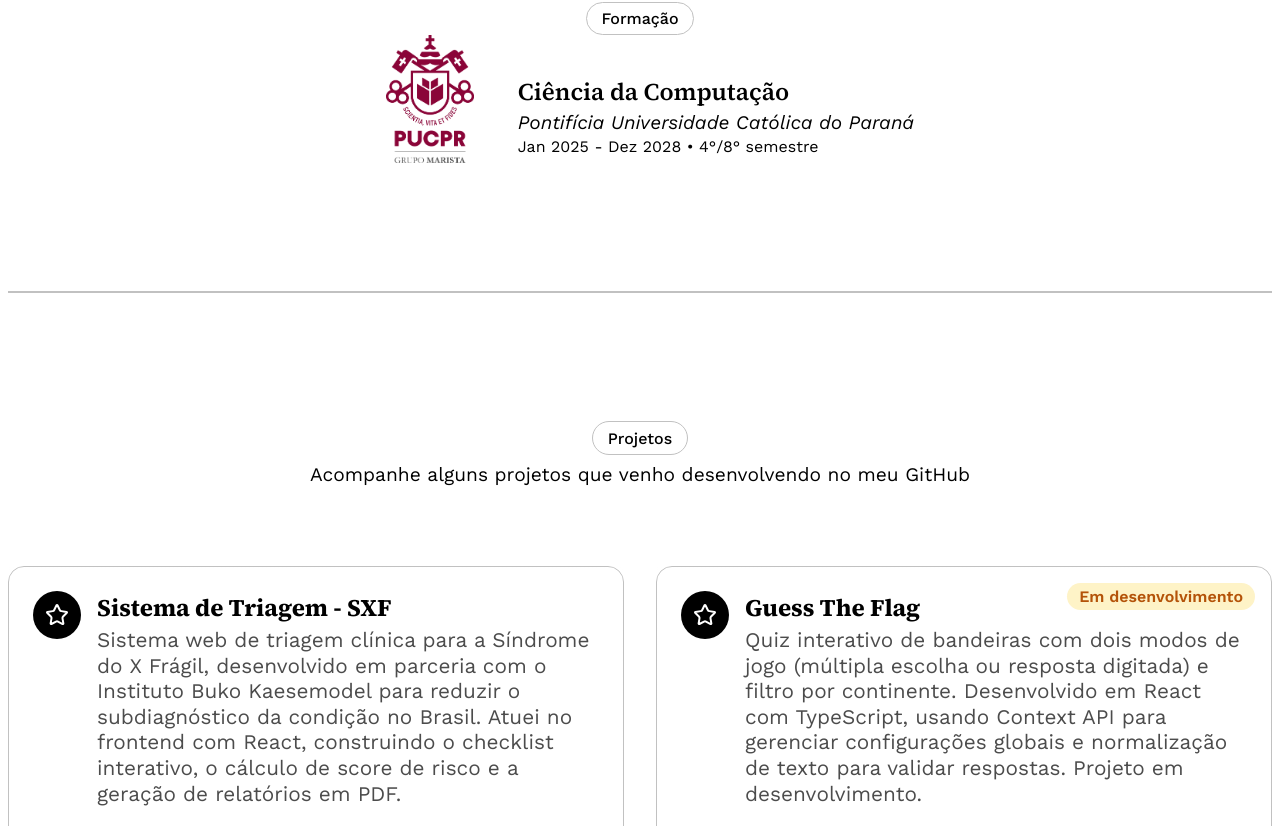
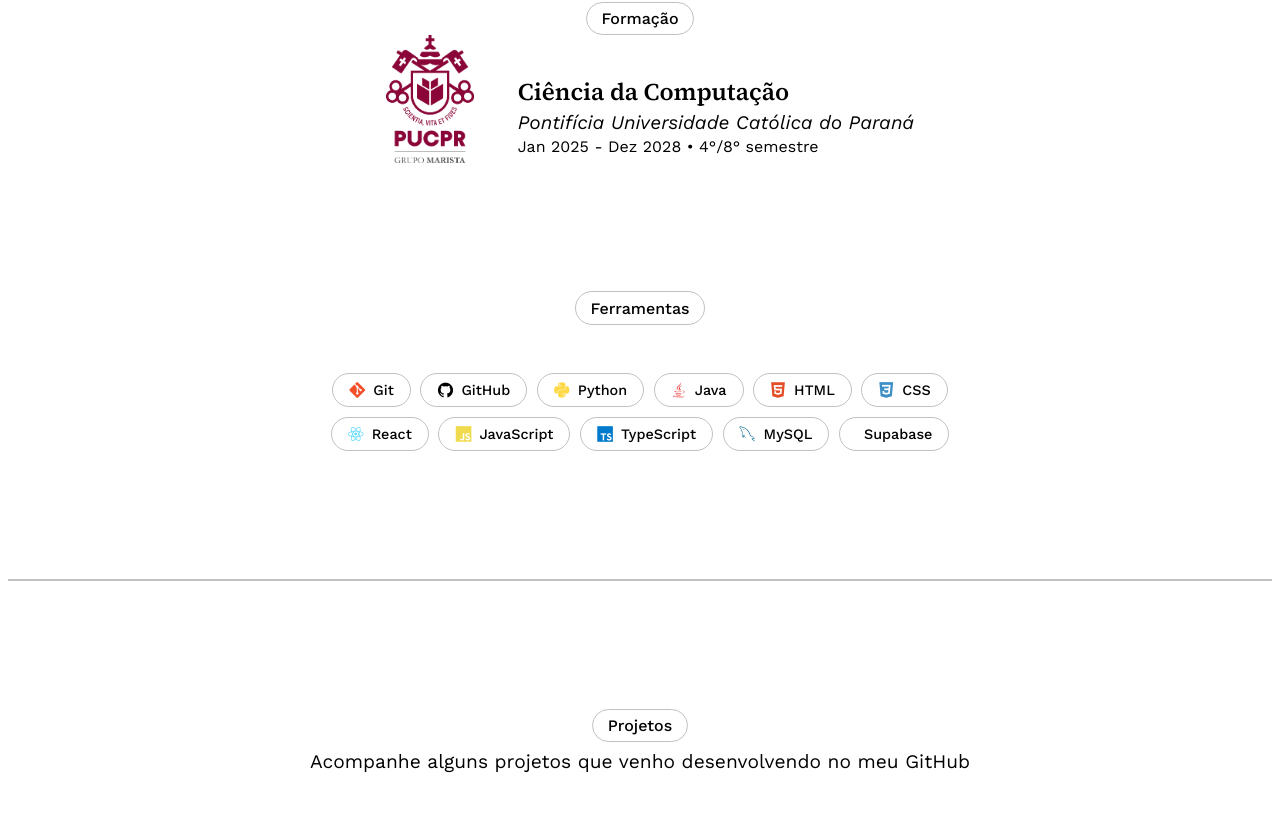
Before and after one commit to felipesokulskidev/portfolio-felipesokulski, a React (Vite) app: page / in a window 1280 px wide. Shown: the part 1714-2540 px from the top of the page. Built offline with nearby package versions, Linux system fonts and the light colour scheme.

Commit message:
adicionando stack

```diff
--- a/index.html
+++ b/index.html
@@ -6,6 +6,7 @@
     <meta name="viewport" content="width=device-width, initial-scale=1.0" />
     <title>Felipe Krupa Sokulski</title>
 
+    <link rel="stylesheet" href="https://cdn.jsdelivr.net/gh/devicons/devicon@latest/devicon.min.css">
     <link rel="preconnect" href="https://fonts.googleapis.com">
     <link rel="preconnect" href="https://fonts.gstatic.com" crossorigin>
     <link href="https://fonts.googleapis.com/css2?family=Source+Serif+4:ital,opsz,wght@0,8..60,200..900;1,8..60,200..900&family=Work+Sans:ital,wght@0,100..900;1,100..900&display=swap" rel="stylesheet">
--- a/src/components/Sobre.css
+++ b/src/components/Sobre.css
@@ -96,3 +96,51 @@
     font-weight: 400;
     font-size: 1rem;
 }
+
+.stack{
+    display: flex;
+    flex-wrap: wrap;
+    justify-content: center;
+    gap: 0.6rem;
+    margin-top: 3rem;
+    max-width: 50%;
+}
+
+.stack-pill{
+    display: flex;
+    align-items: center;
+    gap: 0.5rem;
+    padding: 0.5rem 1rem;
+    border: 1px solid var(--grey);
+    border-radius: 9999px;
+    background: transparent;
+    transition: border-color 0.2s ease, background 0.2s ease;
+}
+
+.stack-pill:hover{
+    border-color: var(--foreground, #333);
+    background: rgba(0,0,0,0.02);
+}
+
+.stack-pill-icon{
+    font-size: 1rem;
+    line-height: 1;
+}
+
+.stack-pill span{
+    font-family: var(--font-sans);
+    font-weight: 500;
+    font-size: 0.9rem;
+}
+
+.stack-title{
+    margin-top: 8rem;
+    display: flex;
+    gap: 0.5rem;
+    font-family: var(--font-sans);
+    font-weight: 500;
+    font-size: 1rem;
+    border: solid 1px var(--grey);
+    border-radius: 9999px;
+    padding: 0.4rem 0.9rem;
+}
--- a/src/components/Sobre.jsx
+++ b/src/components/Sobre.jsx
@@ -21,8 +21,54 @@ function Sobre(){
                 </div>
 
             </div>
+
+            <span className='stack-title'>Ferramentas</span>
+
             <div className='stack'>
-
+                <div className='stack-pill'>
+                    <i className="devicon-git-plain colored stack-pill-icon"></i>
+                    <span>Git</span>
+                </div>
+                <div className='stack-pill'>
+                    <i className="devicon-github-original stack-pill-icon"></i>
+                    <span>GitHub</span>
+                </div>
+                <div className='stack-pill'>
+                    <i className="devicon-python-plain colored stack-pill-icon"></i>
+                    <span>Python</span>
+                </div>
+                <div className='stack-pill'>
+                    <i className="devicon-java-plain colored stack-pill-icon"></i>
+                    <span>Java</span>
+                </div>
+                <div className='stack-pill'>
+                    <i className="devicon-html5-plain colored stack-pill-icon"></i>
+                    <span>HTML</span>
+                </div>
+                <div className='stack-pill'>
+                    <i className="devicon-css3-plain colored stack-pill-icon"></i>
+                    <span>CSS</span>
+                </div>
+                <div className='stack-pill'>
+                    <i className="devicon-react-original colored stack-pill-icon"></i>
+                    <span>React</span>
+                </div>
+                <div className='stack-pill'>
+                    <i className="devicon-javascript-plain colored stack-pill-icon"></i>
+                    <span>JavaScript</span>
+                </div>
+                <div className='stack-pill'>
+                    <i className="devicon-typescript-plain colored stack-pill-icon"></i>
+                    <span>TypeScript</span>
+                </div>
+                <div className='stack-pill'>
+                    <i className="devicon-mysql-plain colored stack-pill-icon"></i>
+                    <span>MySQL</span>
+                </div>
+                <div className='stack-pill'>
+                    <i className="devicon-supabase-plain colored stack-pill-icon"></i>
+                    <span>Supabase</span>
+                </div>
             </div>
         </section>
     )
```
